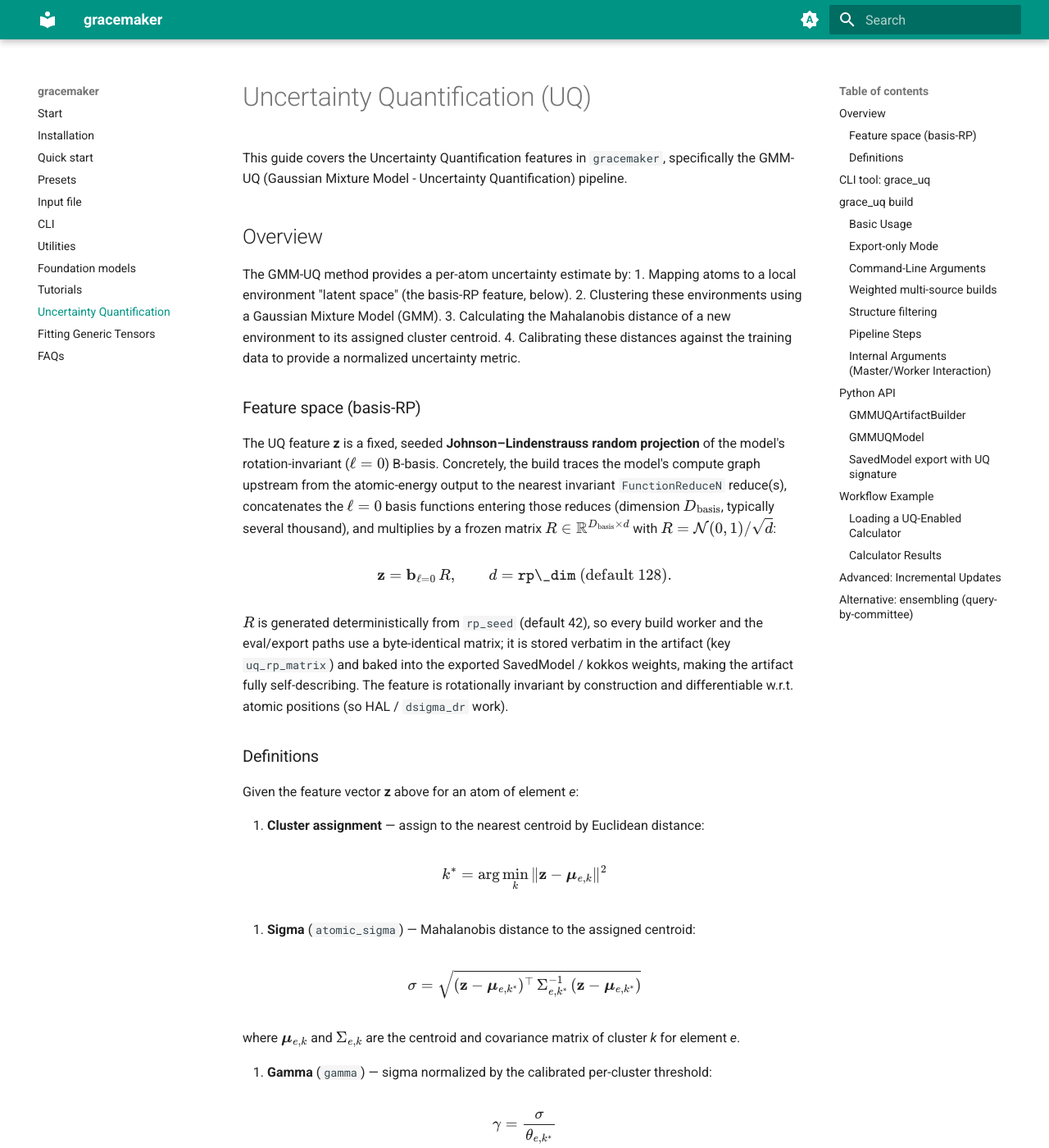
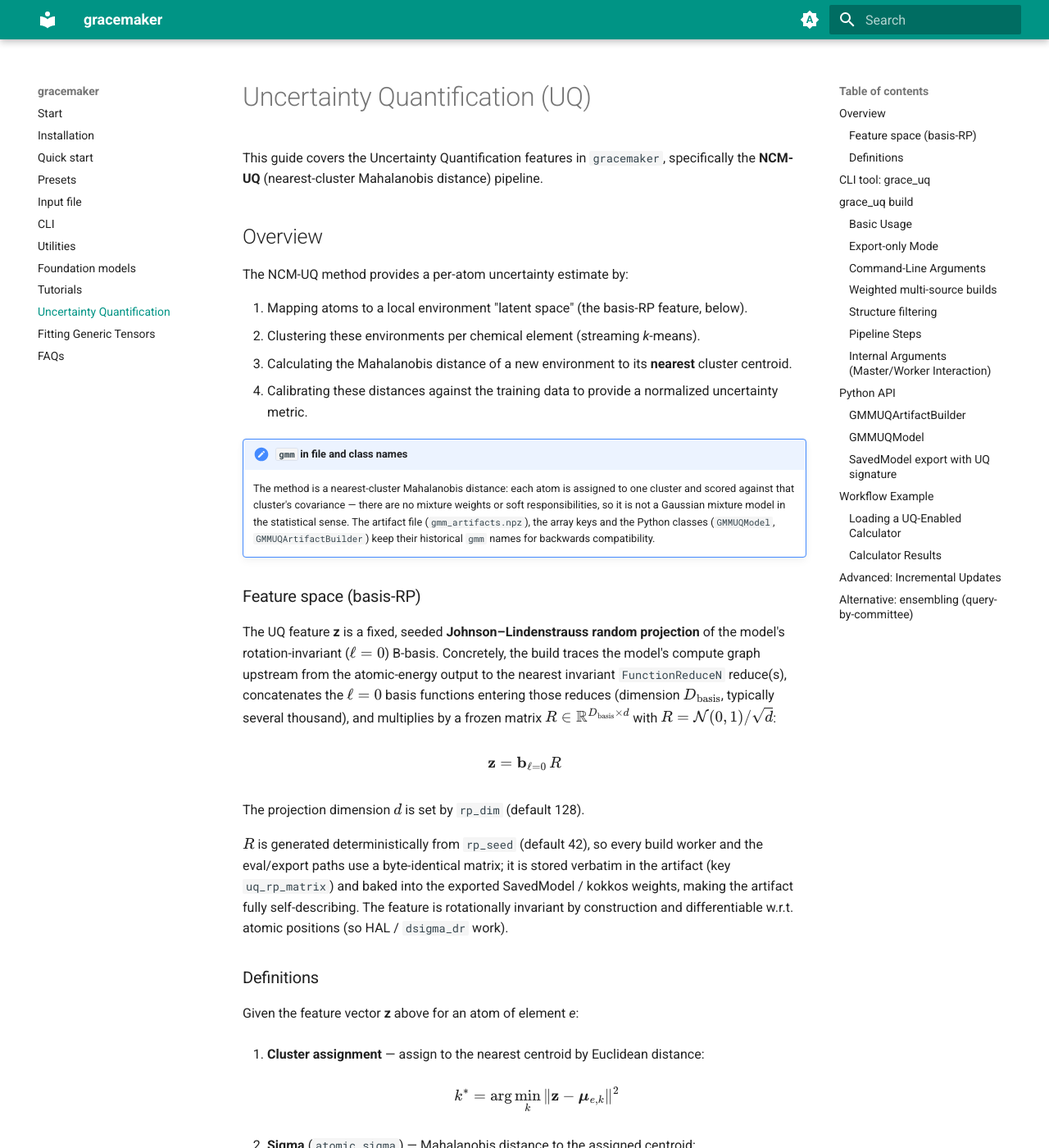
Before and after one commit to ICAMS/grace-tensorpotential, an MkDocs documentation site: the page built from docs/gracemaker/uq.md, in a window 1280 px wide and 1400 px high. Shown: the whole window at 82% size. Built offline with MkDocs 1.6.1 and Material for MkDocs 9.7.7, drawn with Linux system fonts in a browser that asks for light colours; some of the changed text lies outside the part shown.

Commit message:
docs: rename the UQ method to NCM and fix the rendering on the UQ page
Naming: the method assigns each atom to one cluster and scores it against
that cluster's covariance — no mixture weights, no soft responsibilities — so
it is a nearest-cluster Mahalanobis distance (NCM), not a Gaussian mixture
model. Renamed GMM-UQ to NCM-UQ in the prose across uq.md, faq.md,
quickstart.md and utilities.md, and added a note that the artifact file
(gmm_artifacts.npz) and the classes (GMMUQModel, GMMUQArtifactBuilder) keep
their historical names.

Rendering (verified by building the site locally):

- The Definitions list rendered as three separate <ol> blocks each restarting
  at "1.", because the display equations between the items were not indented
  into them. Indented them so the three definitions form one numbered list.
- "The pipeline has two parts:" was followed by a single bullet; the second
  stage (inference) was missing. Now describes build and inference.
- The projection-dimension definition is out of the display equation and in
  prose, leaving a clean formula for z.
- Step 2 of the pipeline had formulas on their own lines that rendered as
  inline math mid-sentence; reworded so they read as inline math on purpose
  (block math does not survive inside those nested tight bullets).
- tutorials.md: "During this process:" was immediately followed by a bullet
  list with no blank line, so Python-Markdown rendered it as a run-on
  paragraph instead of a list.

Co-Authored-By: Claude Opus 5 <noreply@anthropic.com>
Claude-Session: https://claude.ai/code/session_017yByUFgshfVswSi5Yo6HJH

```diff
--- a/docs/gracemaker/uq.md
+++ b/docs/gracemaker/uq.md
@@ -1,14 +1,23 @@
 # Uncertainty Quantification (UQ)
 
-This guide covers the Uncertainty Quantification features in `gracemaker`, specifically the GMM-UQ (Gaussian Mixture Model - Uncertainty Quantification) pipeline.
+This guide covers the Uncertainty Quantification features in `gracemaker`, specifically the
+**NCM-UQ** (nearest-cluster Mahalanobis distance) pipeline.
 
 ## Overview
 
-The GMM-UQ method provides a per-atom uncertainty estimate by:
+The NCM-UQ method provides a per-atom uncertainty estimate by:
+
 1.  Mapping atoms to a local environment "latent space" (the basis-RP feature, below).
-2.  Clustering these environments using a Gaussian Mixture Model (GMM).
-3.  Calculating the Mahalanobis distance of a new environment to its assigned cluster centroid.
+2.  Clustering these environments per chemical element (streaming *k*-means).
+3.  Calculating the Mahalanobis distance of a new environment to its **nearest** cluster centroid.
 4.  Calibrating these distances against the training data to provide a normalized uncertainty metric.
+
+!!! note "`gmm` in file and class names"
+    The method is a nearest-cluster Mahalanobis distance: each atom is assigned to one cluster and
+    scored against that cluster's covariance — there are no mixture weights or soft responsibilities,
+    so it is not a Gaussian mixture model in the statistical sense. The artifact file
+    (`gmm_artifacts.npz`), the array keys and the Python classes (`GMMUQModel`,
+    `GMMUQArtifactBuilder`) keep their historical `gmm` names for backwards compatibility.
 
 ### Feature space (basis-RP)
 
@@ -19,7 +28,9 @@ $\ell=0$ basis functions entering those reduces (dimension $D_\text{basis}$, typ
 and multiplies by a frozen matrix $R \in \mathbb{R}^{D_\text{basis}\times d}$ with
 $R = \mathcal{N}(0,1)/\sqrt{d}$:
 
-$$\mathbf{z} = \mathbf{b}_{\ell=0}\, R, \qquad d = \texttt{rp\_dim}\ (\text{default } 128).$$
+$$\mathbf{z} = \mathbf{b}_{\ell=0}\, R$$
+
+The projection dimension $d$ is set by `rp_dim` (default 128).
 
 $R$ is generated deterministically from `rp_seed` (default 42), so every build worker and the eval/export
 paths use a byte-identical matrix; it is stored verbatim in the artifact (key `uq_rp_matrix`) and baked
@@ -33,28 +44,33 @@ Given the feature vector **z** above for an atom of element *e*:
 
 1.  **Cluster assignment** — assign to the nearest centroid by Euclidean distance:
 
-$$k^* = \arg\min_k \| \mathbf{z} - \boldsymbol{\mu}_{e,k} \|^2$$
+    $$k^* = \arg\min_k \| \mathbf{z} - \boldsymbol{\mu}_{e,k} \|^2$$
 
 2.  **Sigma** (`atomic_sigma`) — Mahalanobis distance to the assigned centroid:
 
-$$\sigma = \sqrt{(\mathbf{z} - \boldsymbol{\mu}_{e,k^*})^\top \, \Sigma_{e,k^*}^{-1} \, (\mathbf{z} - \boldsymbol{\mu}_{e,k^*})}$$
+    $$\sigma = \sqrt{(\mathbf{z} - \boldsymbol{\mu}_{e,k^*})^\top \, \Sigma_{e,k^*}^{-1} \, (\mathbf{z} - \boldsymbol{\mu}_{e,k^*})}$$
 
-where $\boldsymbol{\mu}_{e,k}$ and $\Sigma_{e,k}$ are the centroid and covariance matrix of cluster *k* for element *e*.
+    where $\boldsymbol{\mu}_{e,k}$ and $\Sigma_{e,k}$ are the centroid and covariance matrix of
+    cluster *k* for element *e*.
 
 3.  **Gamma** (`gamma`) — sigma normalized by the calibrated per-cluster threshold:
 
-$$\gamma = \frac{\sigma}{\theta_{e,k^*}}$$
+    $$\gamma = \frac{\sigma}{\theta_{e,k^*}}$$
 
-where $\theta_{e,k}$ is a robust upper fence on the training sigma for cluster *k* of element *e*, computed as $\mathrm{median} + 3 \cdot (1.4826 \cdot \mathrm{MAD})$ (a tail-immune ~3-sigma bound; deliberately *not* a p99 quantile, so a heavy outlier tail can't inflate the threshold and leave the bulk over-lenient). $\gamma \approx 1$ means the atom is at the boundary of the training distribution; $\gamma \gg 1$ indicates an out-of-distribution environment. `gamma` is the sole UQ signal — the dimensionless extrapolation grade used for screening, active learning, and HAL.
+Here $\theta_{e,k}$ is a robust upper fence on the training sigma for cluster *k* of element *e*, computed as $\mathrm{median} + 3 \cdot (1.4826 \cdot \mathrm{MAD})$ (a tail-immune ~3-sigma bound; deliberately *not* a p99 quantile, so a heavy outlier tail can't inflate the threshold and leave the bulk over-lenient). $\gamma \approx 1$ means the atom is at the boundary of the training distribution; $\gamma \gg 1$ indicates an out-of-distribution environment. `gamma` is the sole UQ signal — the dimensionless extrapolation grade used for screening, active learning, and HAL.
 
-The pipeline has two parts:
+The pipeline has two stages:
 
--   **Post-training (required)**: fit the GMM on features extracted from a trained model, calibrate thresholds, and attach the artifact to a calculator. This is the `grace_uq` pipeline below.
+-   **Build (post-training, required)** — fit the per-element clusters on features extracted from a
+    trained model, accumulate covariances and calibrate the thresholds. This is the
+    [`grace_uq build`](#grace_uq-build) pipeline below.
+-   **Inference** — attach the artifact (or load the exported SavedModel / Kokkos `.npz` that carries
+    it) and read `gamma` per atom in ASE, in `grace_uq predict`, or in LAMMPS.
 
 
 ## CLI tool: `grace_uq`
 
-`grace_uq` is a multi-subcommand CLI built around the GMM-UQ pipeline:
+`grace_uq` is a multi-subcommand CLI built around the NCM-UQ pipeline:
 
 | Subcommand | Purpose |
 | :--- | :--- |
@@ -195,11 +211,8 @@ Each of steps 1–3 splits the training data across `--n-workers` parallel proce
     -   Outputs `.step1_final.npz` with global centroids for the selected k.
 
 2.  **Covariance Accumulation**:
-    -   Each worker streams through its data shard again, assigns each atom's feature vector to the nearest global centroid (Euclidean distance), and accumulates per-cluster **scatter matrices**:
-        $S_{e,k} = \sum_{i \in \text{cluster } k} (\mathbf{z}_i - \boldsymbol{\mu}_{e,k})(\mathbf{z}_i - \boldsymbol{\mu}_{e,k})^\top$
-        and cluster counts $n_{e,k}$.
-    -   The master **sums** scatter matrices and counts across all workers (scatter and counts are additive), then computes the per-cluster covariance and its regularized inverse:
-        $\Sigma_{e,k} = S_{e,k} / n_{e,k} + \epsilon I, \qquad \Sigma_{e,k}^{-1} = \text{pinv}(\Sigma_{e,k})$
+    -   Each worker streams through its data shard again, assigns each atom's feature vector to the nearest global centroid (Euclidean distance), and accumulates per-cluster **scatter matrices** $S_{e,k} = \sum_{i \in \text{cluster } k} (\mathbf{z}_i - \boldsymbol{\mu}_{e,k})(\mathbf{z}_i - \boldsymbol{\mu}_{e,k})^\top$ and cluster counts $n_{e,k}$.
+    -   The master **sums** scatter matrices and counts across all workers (scatter and counts are additive), then computes the per-cluster covariance and its regularized inverse: $\Sigma_{e,k} = S_{e,k} / n_{e,k} + \epsilon I$ and $\Sigma_{e,k}^{-1} = \text{pinv}(\Sigma_{e,k})$.
     -   After finalization, the master prints **covariance diagnostics** per element: condition number, effective rank, and number of truncated eigenvalues. High condition numbers (> 1e10) indicate ill-conditioned clusters that may produce unreliable uncertainty estimates.
     -   Outputs `.step2_final.npz` with centroids, inverse covariance matrices, and counts.
 
@@ -214,7 +227,7 @@ Each of steps 1–3 splits the training data across `--n-workers` parallel proce
     -   Exports a TF SavedModel with `compute`, `compute_uq` (full, includes `dsigma_dr`), and `compute_uq_gamma_only` (faster, no uncertainty-force backward pass) signatures.
     -   Output directory defaults to `saved_model/` next to the artifact file.
 
-> **Artifact format (schema v3).** The `.npz` stores the GMM statistics as **float32** (the model
+> **Artifact format (schema v3).** The `.npz` stores the cluster statistics as **float32** (the model
 > runs float32, so this is lossless and halves the file; raw and effective counts stay float64 for
 > exact round-trip), plus the self-describing basis-RP spec: `uq_feature_mode`, `uq_rp_matrix` ($R$),
 > `uq_rp_dim`, `uq_rp_seed`. `grace_utils export_kokkos --uq-artifacts` likewise bakes $R$
@@ -382,7 +395,7 @@ uq_model.save("updated_artifacts.npz")
 
 ## Alternative: ensembling (query-by-committee)
 
-GMM-UQ needs a calibrated artifact and answers the question "is this environment
+NCM-UQ needs a calibrated artifact and answers the question "is this environment
 inside the training distribution?". An **ensemble** answers a different one —
 "do independently trained models disagree here?" — and works for **any** GRACE
 model, including ones with no UQ artifact.
```
Also changed, not shown: other parts of docs/gracemaker/uq.md (+1 -1 lines), docs/gracemaker/faq.md (+2 -2 lines), docs/gracemaker/quickstart.md (+2 -1 lines), docs/gracemaker/tutorials.md (+1 -0 lines), docs/gracemaker/utilities.md (+2 -2 lines).
